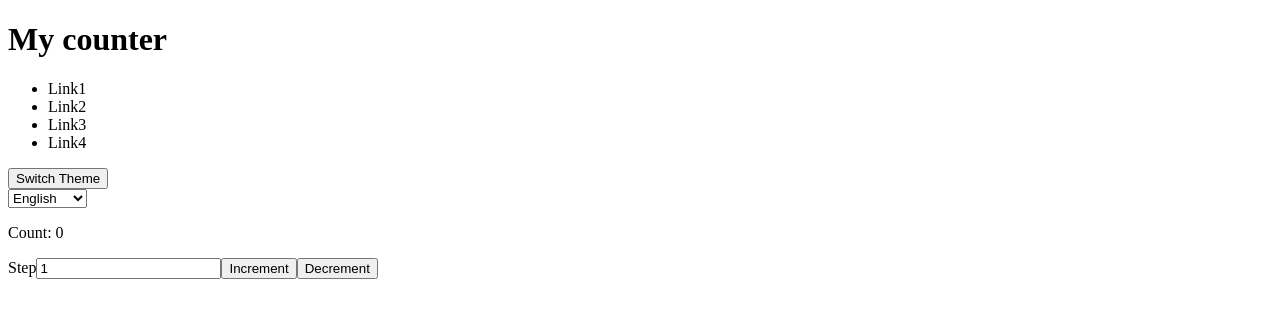
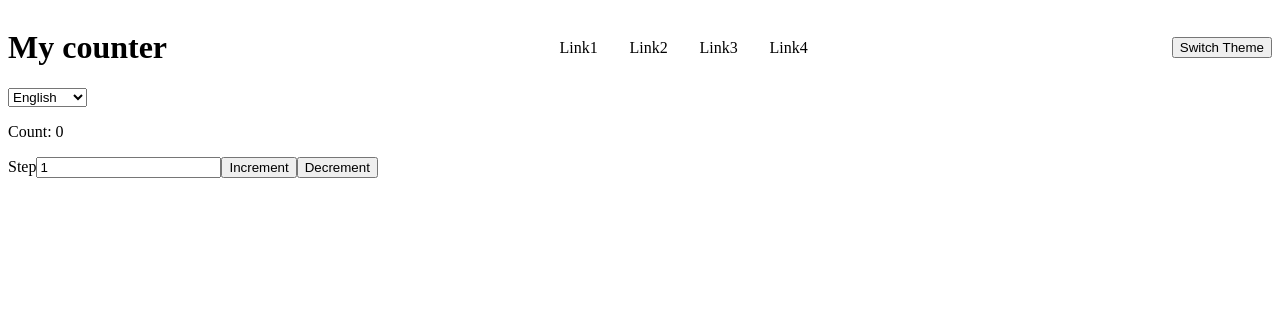
Before and after one commit to MaryyBo/redux_new_toolkit, a React (Create React App) app: page / in a window 1280 px wide. Shown: the top 318 px of the page. Built offline with nearby package versions, Linux system fonts and the light colour scheme.

Commit message:
Add styles for Header

```diff
--- a/src/components/Header/Header.js
+++ b/src/components/Header/Header.js
@@ -1,15 +1,16 @@
 import React from 'react';
+import styles from './Header.module.scss';
 
 const Header = () => {
     return (
-        <header>
+        <header className={styles.header}>
             <h1>My counter</h1>
             <nav>
-                <ul>
-                    <li>Link1</li>
-                    <li>Link2</li>
-                    <li>Link3</li>
-                    <li>Link4</li>
+                <ul className={styles.navList}>
+                    <li className={styles.navListItem}>Link1</li>
+                    <li className={styles.navListItem}>Link2</li>
+                    <li className={styles.navListItem}>Link3</li>
+                    <li className={styles.navListItem}>Link4</li>
                 </ul>
             </nav>
             <div>
--- /dev/null
+++ b/src/components/Header/Header.module.scss
@@ -0,0 +1,18 @@
+
+.header {
+    display: flex;
+    flex-direction: row;
+    justify-content: space-between;
+    align-items: center;
+}
+
+.navList {
+    display: flex;
+    flex-direction: row;
+    justify-content: space-between;
+    list-style: none;
+    &Item {
+        margin: 0 10px;
+        min-width: 50px;
+    }
+}
```
